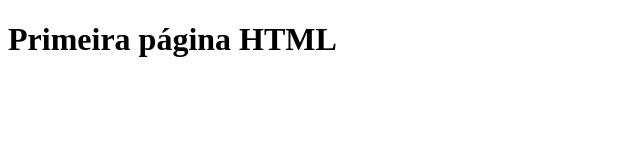
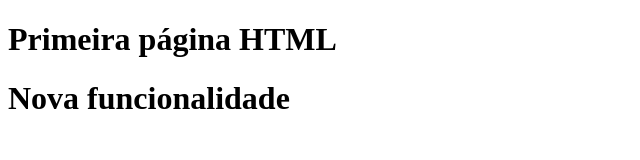
Before and after one commit to gabriellesoliveira/primeiro-repo, a plain HTML site: page index.html in a window 1280 px wide. Shown: the whole page, without its empty margins (0-640 px from the left). Drawn offline with Linux system fonts and the light colour scheme.

Commit message:
adicionado nova linha

```diff
--- a/index.html
+++ b/index.html
@@ -7,5 +7,6 @@
 </head>
 <body>
     <h1>Primeira página HTML</h1>
+    <h1>Nova funcionalidade</h1>
 </body>
 </html>
```
